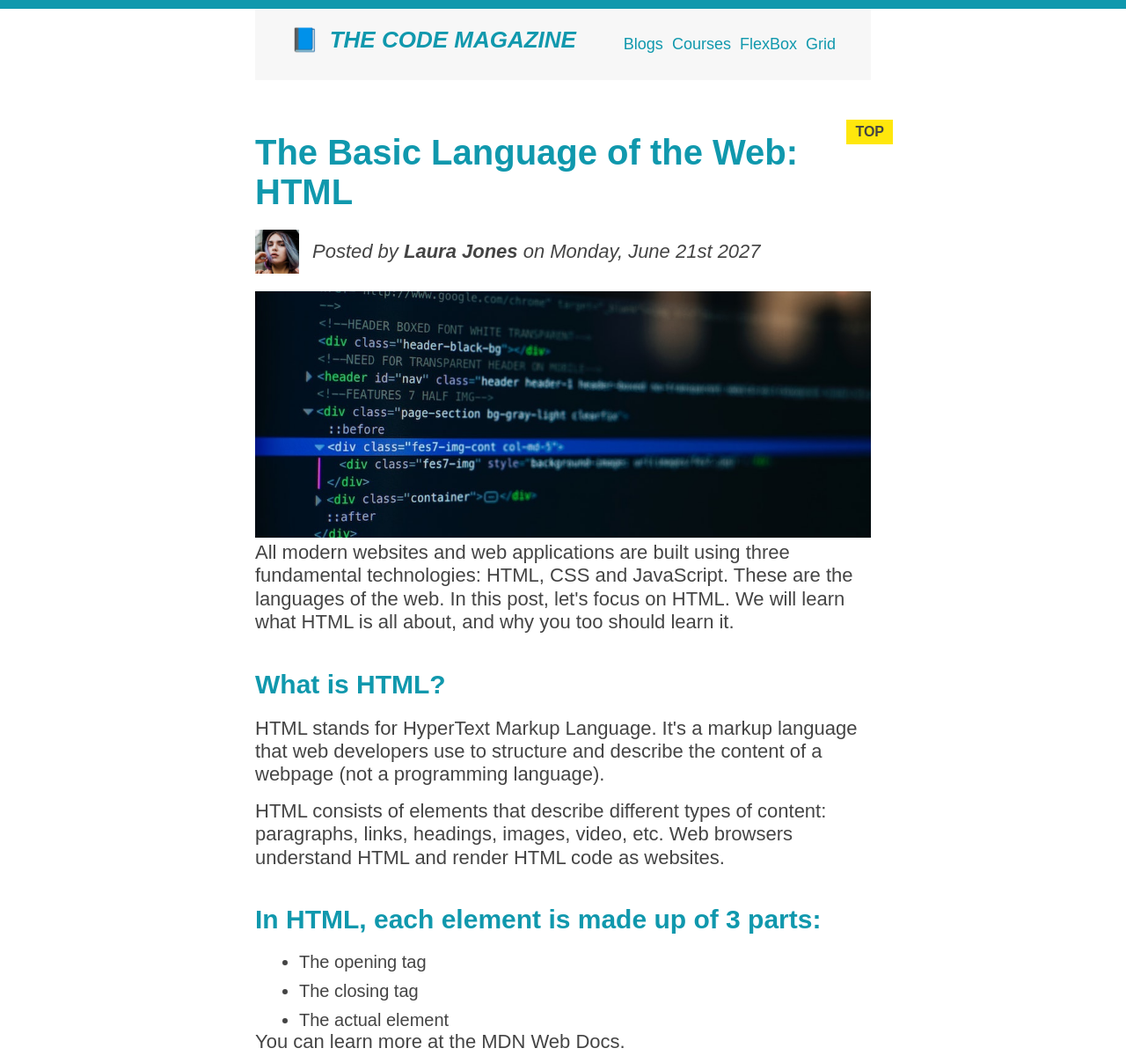
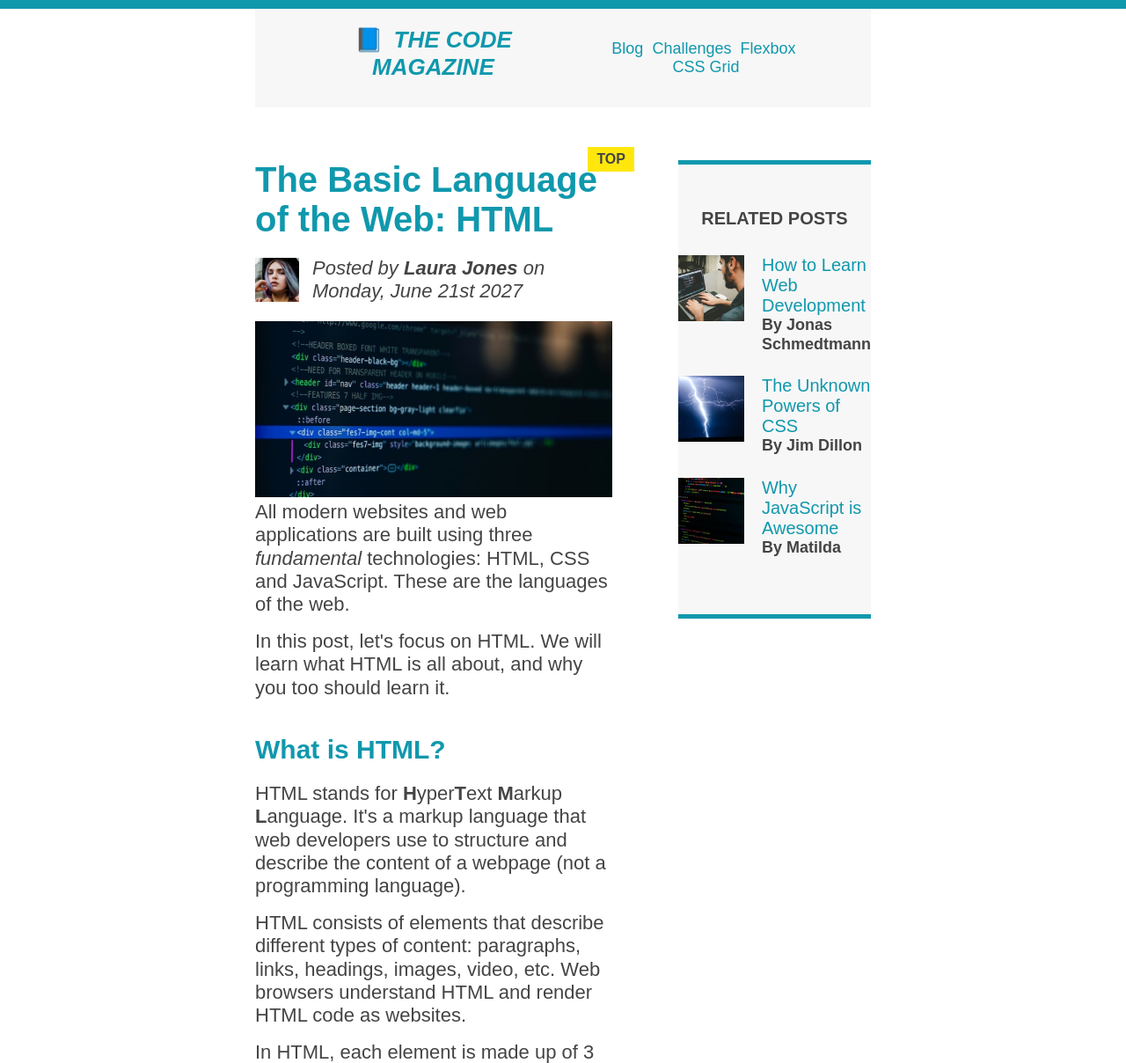
Before and after one commit to Koushith/Back-To-Basics, a plain HTML site: page 02-HTML-Fundamentals/index.html in a window 1280 px wide. Shown: the top 1208 px of the page at 88% size. Drawn offline with Linux system fonts and the light colour scheme.

Commit message:
resolves merge conflicts

```diff
--- a/02-HTML-Fundamentals/index.html
+++ b/02-HTML-Fundamentals/index.html
@@ -2,107 +2,132 @@
 <html lang="en">
   <head>
     <meta charset="UTF-8" />
-    <meta http-equiv="X-UA-Compatible" content="IE=edge" />
-    <meta name="viewport" content="width=device-width, initial-scale=1.0" />
-    <link rel="stylesheet" href="style.css" />
-    <title>Document</title>
+    <link href="style.css" rel="stylesheet" />
+
+    <title>The Basic Language of the Web: HTML</title>
   </head>
+
   <body>
+    <!--
+    <h1>The Basic Language of the Web: HTML</h1>
+    <h2>The Basic Language of the Web: HTML</h2>
+    <h3>The Basic Language of the Web: HTML</h3>
+    <h4>The Basic Language of the Web: HTML</h4>
+    <h5>The Basic Language of the Web: HTML</h5>
+    <h6>The Basic Language of the Web: HTML</h6>
+    -->
+
     <div class="container">
-      <header class="main-header">
+      <header class="main-header clearfix">
         <h1>📘 The Code Magazine</h1>
+
         <nav>
-          <a href="blog.html">Blogs</a>
-          <a href="blog.html">Courses</a>
-          <a href="flexbox.html">FlexBox</a>
-          <a href="./css-grid.html">Grid</a>
+          <!-- <strong>This is the navigation</strong> -->
+          <a href="blog.html">Blog</a>
+          <a href="#">Challenges</a>
+          <a href="flexbox.html">Flexbox</a>
+          <a href="css-grid.html">CSS Grid</a>
         </nav>
+
+        <!-- <div class="clear"></div> -->
       </header>
 
+      <!-- ONLY NECESSARY FOR FLEXBOX -->
+      <div class="row">
         <article>
-        <header>
+          <header class="post-header">
             <h2>The Basic Language of the Web: HTML</h2>
 
             <div class="author-box">
-            <img src="./img/laura-jones.jpg" width="50px" class="author-img" alt="author" />
-            <p class="author" id="author">Posted by <strong>Laura Jones</strong> on <em> Monday, June 21st 2027</em></p>
+              <img src="img/laura-jones.jpg" alt="Headshot of Laura Jones" height="50" width="50" class="author-img" />
+
+              <p id="author" class="author">Posted by <strong>Laura Jones</strong> on Monday, June 21st 2027</p>
             </div>
-          <img src="./img/post-img.jpg" alt="post-img" width="500px" class="post-img" />
-          <p>
-            All modern websites and web applications are built using three fundamental technologies: HTML, CSS and
-            JavaScript. These are the languages of the web. In this post, let's focus on HTML. We will learn what HTML
-            is all about, and why you too should learn it.
-          </p>
+
+            <img src="img/post-img.jpg" alt="HTML code on a screen" width="500" height="200" class="post-img" />
+            <button>❤️ Like</button>
           </header>
-        <h3>What is HTML?</h3>
 
           <p>
-          HTML stands for HyperText Markup Language. It's a markup language that web developers use to structure and
-          describe the content of a webpage (not a programming language).
+            All modern websites and web applications are built using three
+            <em>fundamental</em>
+            technologies: HTML, CSS and JavaScript. These are the languages of the web.
           </p>
 
+          <p>
+            In this post, let's focus on HTML. We will learn what HTML is all about, and why you too should learn it.
+          </p>
+
+          <h3>What is HTML?</h3>
+          <p>
+            HTML stands for <strong>H</strong>yper<strong>T</strong>ext <strong>M</strong>arkup
+            <strong>L</strong>anguage. It's a markup language that web developers use to structure and describe the
+            content of a webpage (not a programming language).
+          </p>
           <p>
             HTML consists of elements that describe different types of content: paragraphs, links, headings, images,
             video, etc. Web browsers understand HTML and render HTML code as websites.
           </p>
+          <p>In HTML, each element is made up of 3 parts:</p>
 
-        <h3>In HTML, each element is made up of 3 parts:</h3>
+          <ol>
+            <li class="first-li">The opening tag</li>
+            <li>The closing tag</li>
+            <li>The actual element</li>
+          </ol>
+
+          <p>
+            You can learn more at
+            <a href="https://developer.mozilla.org/en-US/docs/Web/HTML" target="_blank">MDN Web Docs</a>.
+          </p>
+
+          <h3>Why should you learn HTML?</h3>
+
+          <p>There are countless reasons for learning the fundamental language of the web. Here are 5 of them:</p>
 
           <ul>
-          <li>The opening tag</li>
-          <li>The closing tag</li>
-          <li>The actual element</li>
-        </ul>
-        <p>You can learn more at the MDN Web Docs.</p>
-        <h3>Why should you learn HTML?</h3>
-        <p>There are countless reasons for learning the fundamental language of the web. Here are 5 of them:</p>
-        <ol>
-          <li>To be able to use the fundamental web dev language</li>
+            <li class="first-li">To be able to use the fundamental web dev language</li>
             <li>To hand-craft beautiful websites instead of relying on tools like Worpress or Wix</li>
             <li>To build web applications</li>
             <li>To impress friends</li>
             <li>To have fun 😃</li>
-        </ol>
+          </ul>
+
           <p>Hopefully you learned something new here. See you next time!</p>
+        </article>
+
         <aside>
-          <h4>Related Posts</h4>
+          <h4>Related posts</h4>
+
           <ul class="related">
             <li class="related-post">
-              <img src="./img/related-1.jpg" alt="post-img" srcset="" width="50" />
+              <img src="img/related-1.jpg" alt="Person programming" width="75" height="75" />
               <div>
-                <a href="#" class="related-link"> How to learn Web Development </a>
-                <p class="related-author">by <em>Koushith Amin</em></p>
+                <a href="#" class="related-link">How to Learn Web Development</a>
+                <p class="related-author">By Jonas Schmedtmann</p>
               </div>
             </li>
-
             <li class="related-post">
-              <img src="./img/related-1.jpg" alt="post-img" srcset="" width="50" />
+              <img src="img/related-2.jpg" alt="Lightning" width="75" height="75" />
               <div>
-                <a href="#" class="related-link"> How to learn Web Development </a>
-                <p class="related-author">by <em>Koushith Amin</em></p>
+                <a href="#" class="related-link">The Unknown Powers of CSS</a>
+                <p class="related-author">By Jim Dillon</p>
               </div>
             </li>
-
             <li class="related-post">
-              <img src="./img/related-1.jpg" alt="post-img" srcset="" width="50" />
+              <img src="img/related-3.jpg" alt="JavaScript code on a screen" width="75" height="75" />
               <div>
-                <a href="#" class="related-link"> How to learn Web Development </a>
-                <p class="related-author">by <em>Koushith Amin</em></p>
-              </div>
-            </li>
-
-            <li class="related-post">
-              <img src="./img/related-1.jpg" alt="post-img" srcset="" width="50" />
-              <div>
-                <a href="#" class="related-link"> How to learn Web Development </a>
-                <p class="related-author">by <em>Koushith Amin</em></p>
+                <a href="#" class="related-link">Why JavaScript is Awesome</a>
+                <p class="related-author">By Matilda</p>
               </div>
             </li>
           </ul>
         </aside>
-        <footer>copy- 2021</footer>
-      </article>
       </div>
-    <button>❤ Like</button>
+
+      <footer>
+        <p id="copyright" class="copyright text">Copyright &copy; 2027 by The Code Magazine.</p>
+      </footer>
+    </div>
   </body>
 </html>
--- a/02-HTML-Fundamentals/style.css
+++ b/02-HTML-Fundamentals/style.css
@@ -208,3 +208,9 @@ button {
   display: flex;
   gap: 20px;
 }
+.row {
+  display: flex;
+  align-items: flex-start;
+  gap: 75px;
+  margin-bottom: 60px;
+}
```
Lines whose indentation alone changed are shown as unchanged.
